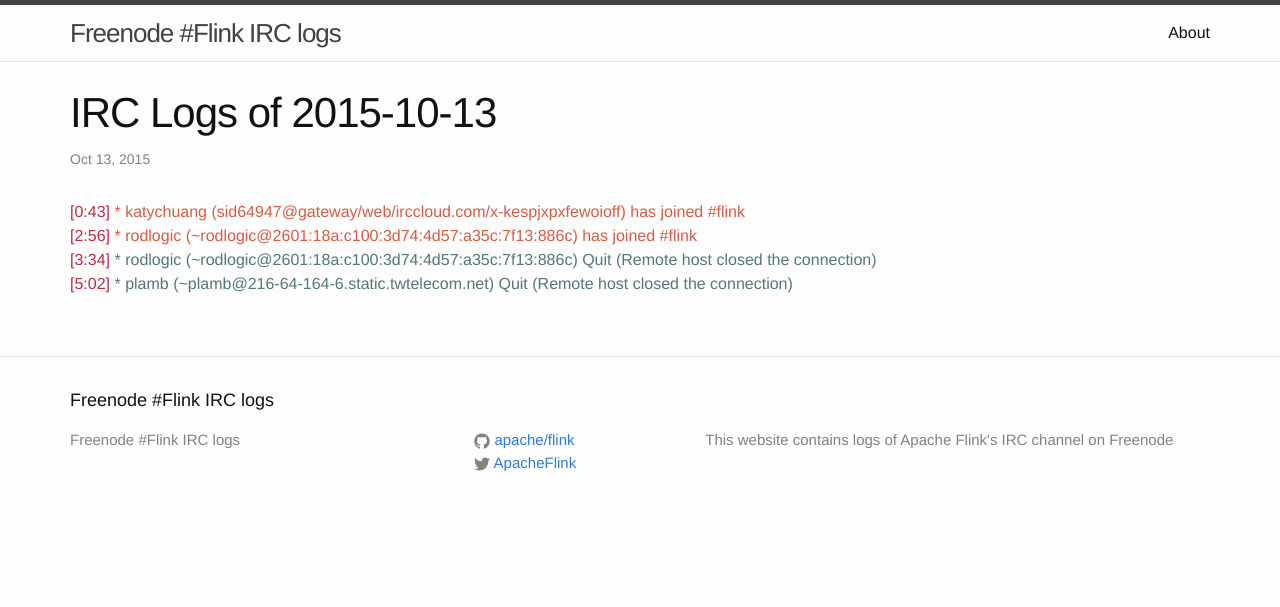
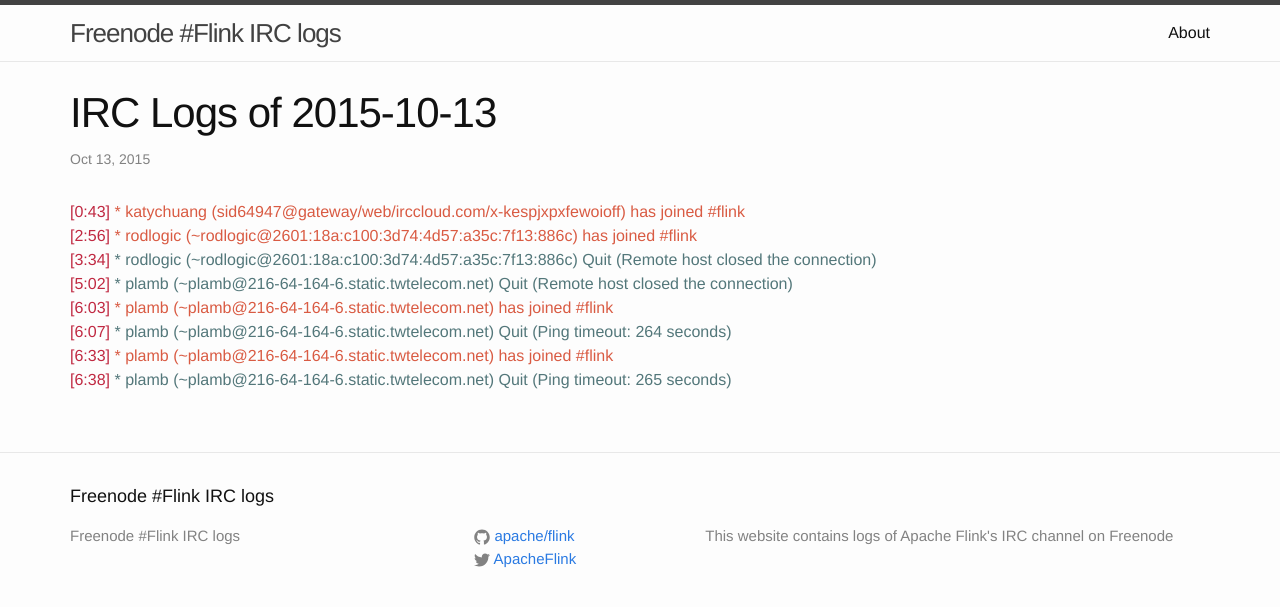
Before and after one commit to flink-irc-logs/flink-irc-logs.github.io, a Jekyll site: the page built from _posts/2015-10-13-logs.markdown, in a window 1280 px wide. Shown: the top 607 px of the page. Built offline with Jekyll 4.4.1, drawn with Linux system fonts in a browser that asks for light colours.

Commit message:
Update of the logs on Tue Oct 13 07:25:59 CEST 2015

```diff
--- a/_posts/2015-10-13-logs.markdown
+++ b/_posts/2015-10-13-logs.markdown
@@ -8,3 +8,7 @@
 <span class="irc-date">[2:56]</span> <span class="irc-green">* rodlogic (~rodlogic@2601:18a:c100:3d74:4d57:a35c:7f13:886c) has joined #flink</span><br />
 <span class="irc-date">[3:34]</span> <span class="irc-navy">* rodlogic (~rodlogic@2601:18a:c100:3d74:4d57:a35c:7f13:886c) Quit (Remote host closed the connection)</span><br />
 <span class="irc-date">[5:02]</span> <span class="irc-navy">* plamb (~plamb@216-64-164-6.static.twtelecom.net) Quit (Remote host closed the connection)</span><br />
+<span class="irc-date">[6:03]</span> <span class="irc-green">* plamb (~plamb@216-64-164-6.static.twtelecom.net) has joined #flink</span><br />
+<span class="irc-date">[6:07]</span> <span class="irc-navy">* plamb (~plamb@216-64-164-6.static.twtelecom.net) Quit (Ping timeout: 264 seconds)</span><br />
+<span class="irc-date">[6:33]</span> <span class="irc-green">* plamb (~plamb@216-64-164-6.static.twtelecom.net) has joined #flink</span><br />
+<span class="irc-date">[6:38]</span> <span class="irc-navy">* plamb (~plamb@216-64-164-6.static.twtelecom.net) Quit (Ping timeout: 265 seconds)</span><br />
```
